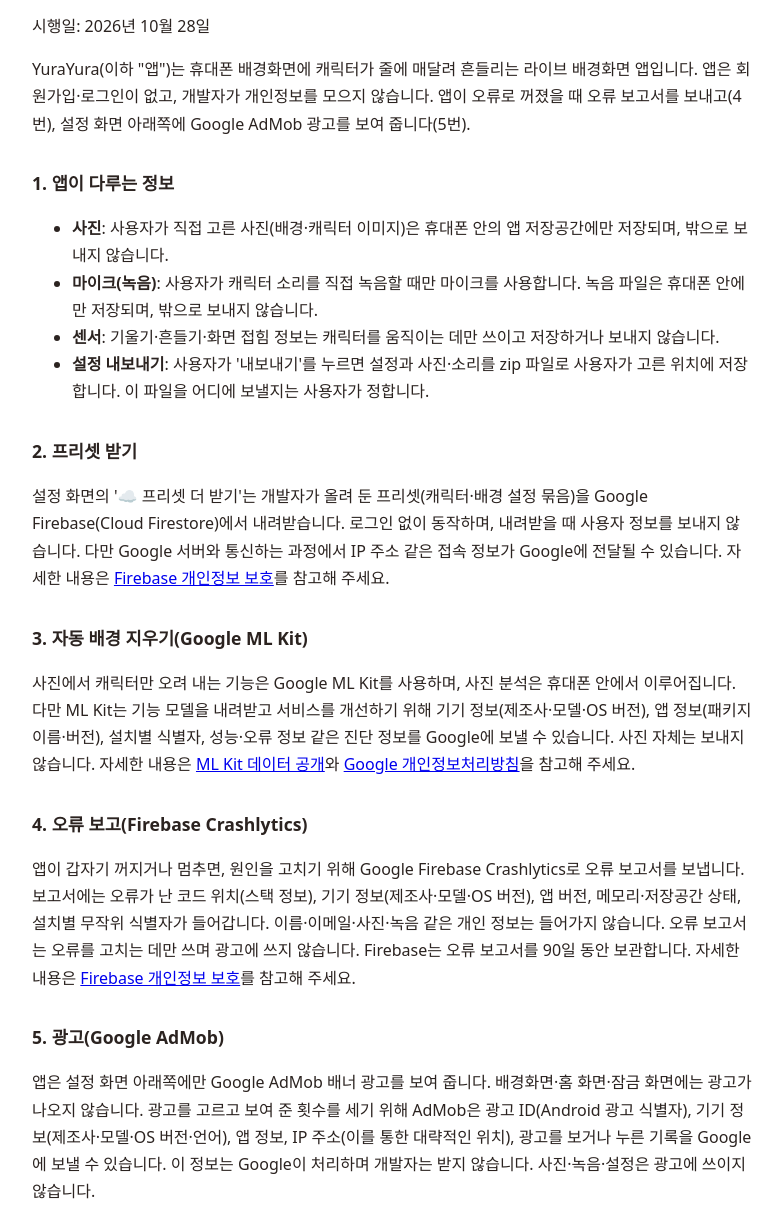
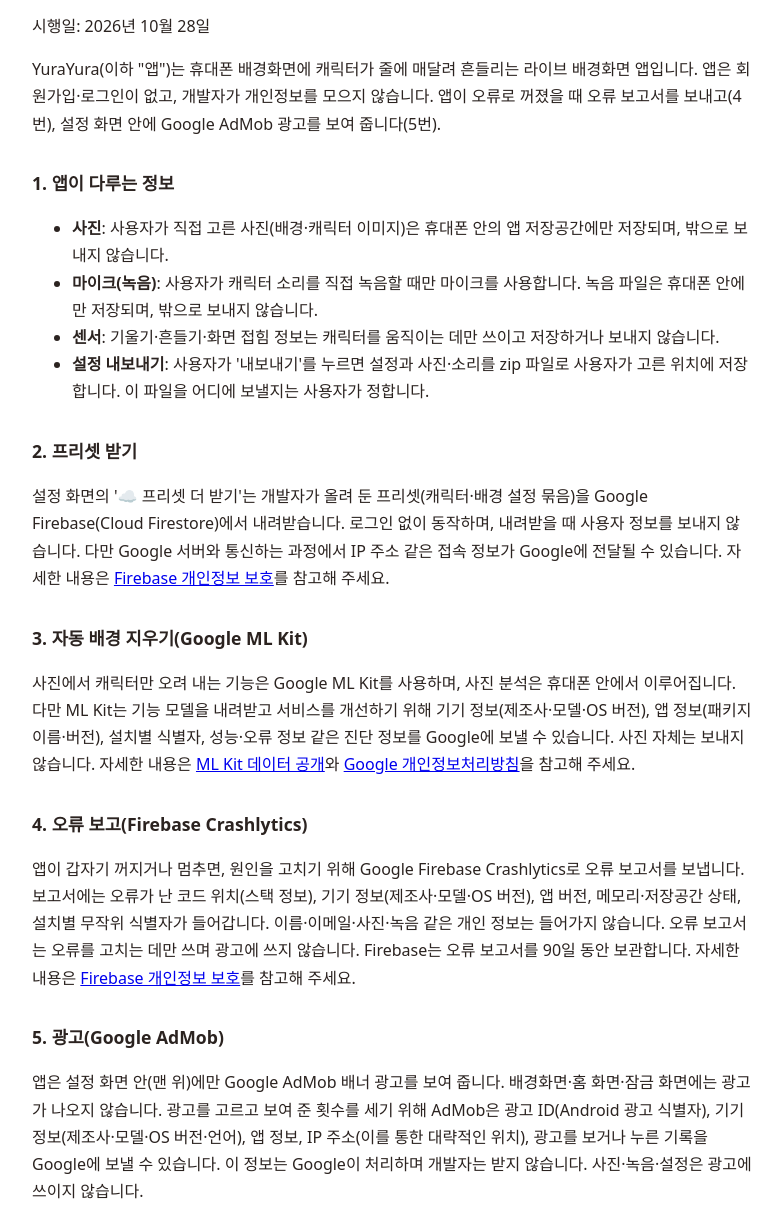
Before and after one commit to ppastar/yurayura-privacy, a plain HTML site: page index.html in a window 1280 px wide. Shown: the part 84-1300 px from the top of the page, without its empty margins (248-1031 px from the left). Drawn offline with Linux system fonts and the light colour scheme.

Commit message:
개인정보처리방침: 광고 위치 문구(설정 화면 맨 위)

```diff
--- a/index.html
+++ b/index.html
@@ -16,7 +16,7 @@
 
 <p>YuraYura(이하 "앱")는 휴대폰 배경화면에 캐릭터가 줄에 매달려 흔들리는 라이브 배경화면 앱입니다.
 앱은 회원가입·로그인이 없고, 개발자가 개인정보를 모으지 않습니다. 앱이 오류로 꺼졌을 때 오류 보고서를 보내고(4번),
-설정 화면 아래쪽에 Google AdMob 광고를 보여 줍니다(5번).</p>
+설정 화면 안에 Google AdMob 광고를 보여 줍니다(5번).</p>
 
 <h2>1. 앱이 다루는 정보</h2>
 <ul>
@@ -46,7 +46,7 @@
 자세한 내용은 <a href="https://firebase.google.com/support/privacy">Firebase 개인정보 보호</a>를 참고해 주세요.</p>
 
 <h2>5. 광고(Google AdMob)</h2>
-<p>앱은 설정 화면 아래쪽에만 Google AdMob 배너 광고를 보여 줍니다. 배경화면·홈 화면·잠금 화면에는 광고가 나오지 않습니다.
+<p>앱은 설정 화면 안(맨 위)에만 Google AdMob 배너 광고를 보여 줍니다. 배경화면·홈 화면·잠금 화면에는 광고가 나오지 않습니다.
 광고를 고르고 보여 준 횟수를 세기 위해 AdMob은 광고 ID(Android 광고 식별자), 기기 정보(제조사·모델·OS 버전·언어),
 앱 정보, IP 주소(이를 통한 대략적인 위치), 광고를 보거나 누른 기록을 Google에 보낼 수 있습니다.
 이 정보는 Google이 처리하며 개발자는 받지 않습니다. 사진·녹음·설정은 광고에 쓰이지 않습니다.</p>
```
